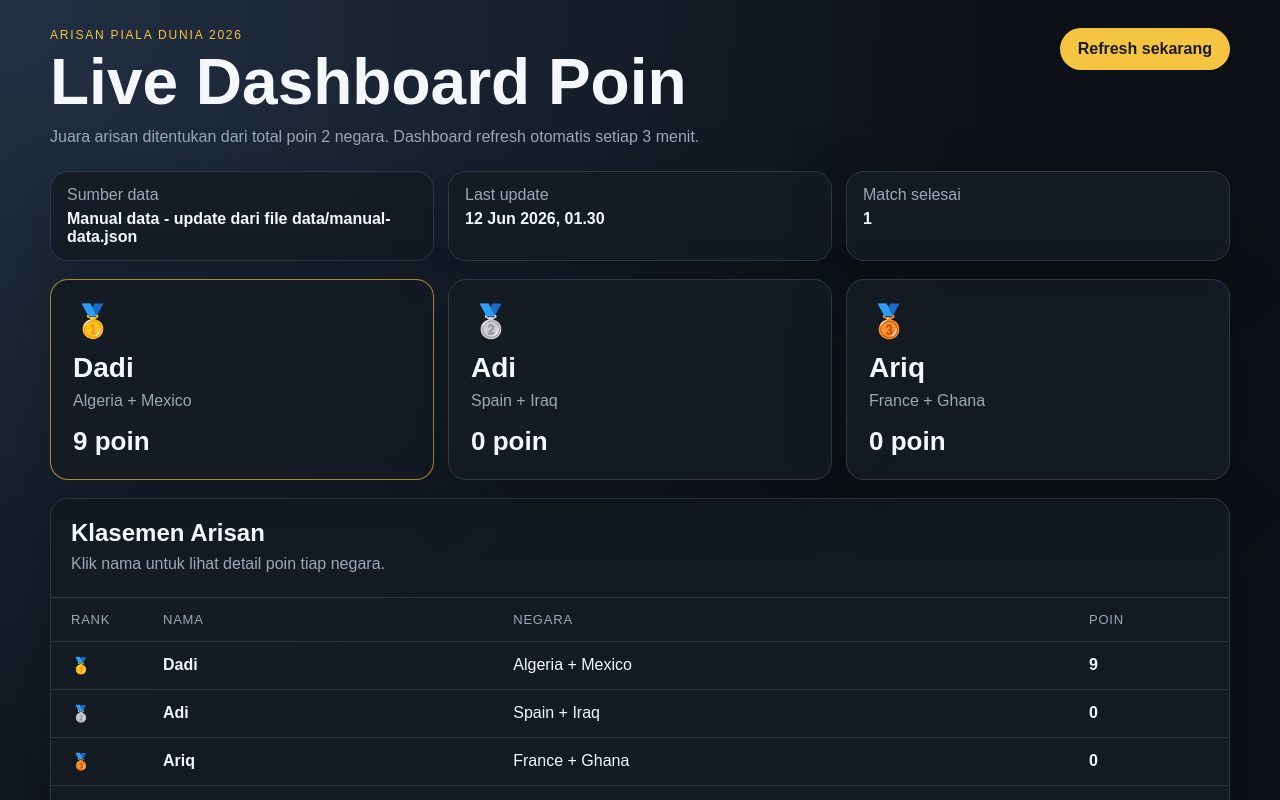
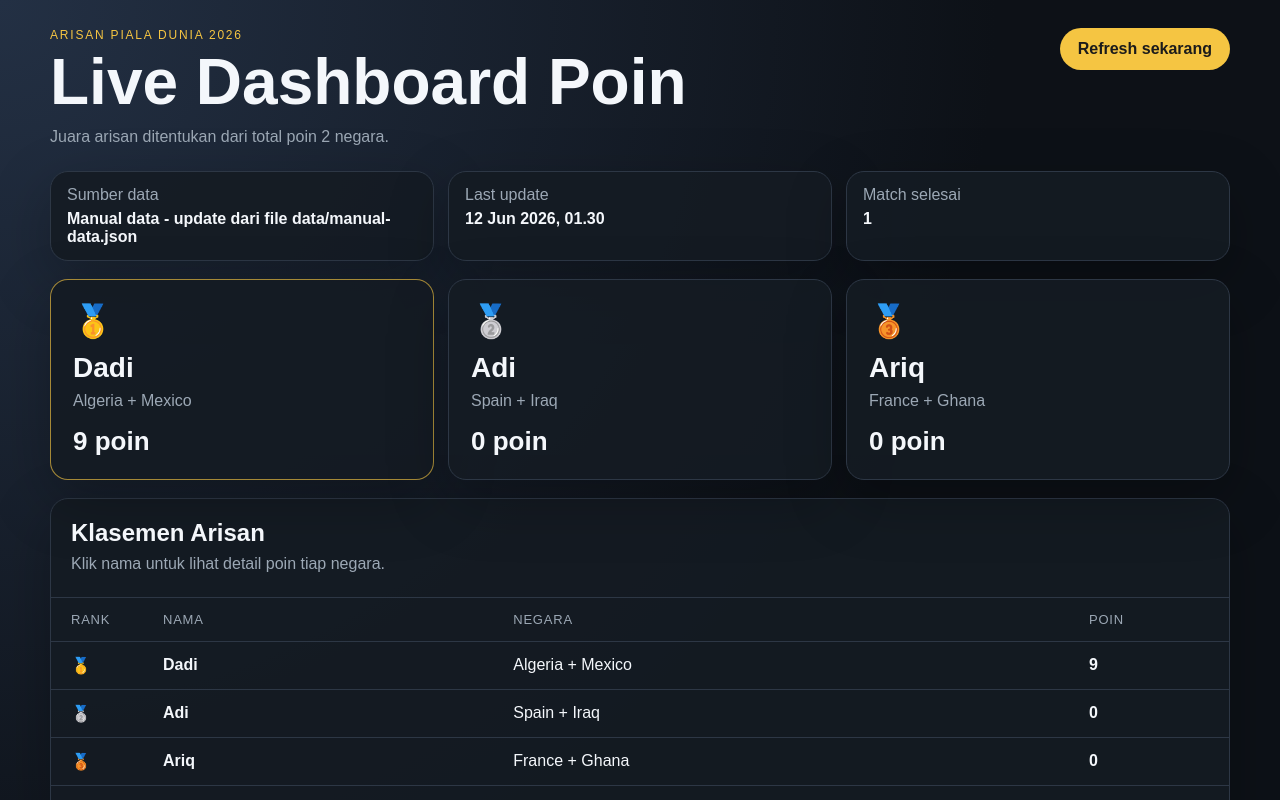
Before and after one commit to yubef/wc-glv-dashboard, a Next.js app: page / in a window 1280 px wide. Shown: the top 800 px of the page. Built offline with nearby package versions, Linux system fonts and the light colour scheme.

Commit message:
Update page.tsx

```diff
--- a/app/page.tsx
+++ b/app/page.tsx
@@ -85,7 +85,7 @@ export default function Home() {
           <p className="eyebrow">Arisan Piala Dunia 2026</p>
           <h1>Live Dashboard Poin</h1>
           <p className="subtitle">
-            Juara arisan ditentukan dari total poin 2 negara. Dashboard refresh otomatis setiap {Math.round(AUTO_REFRESH_MS / 60000)} menit.
+            Juara arisan ditentukan dari total poin 2 negara.
           </p>
         </div>
         <button className="refresh" onClick={load} disabled={loading}>
```
